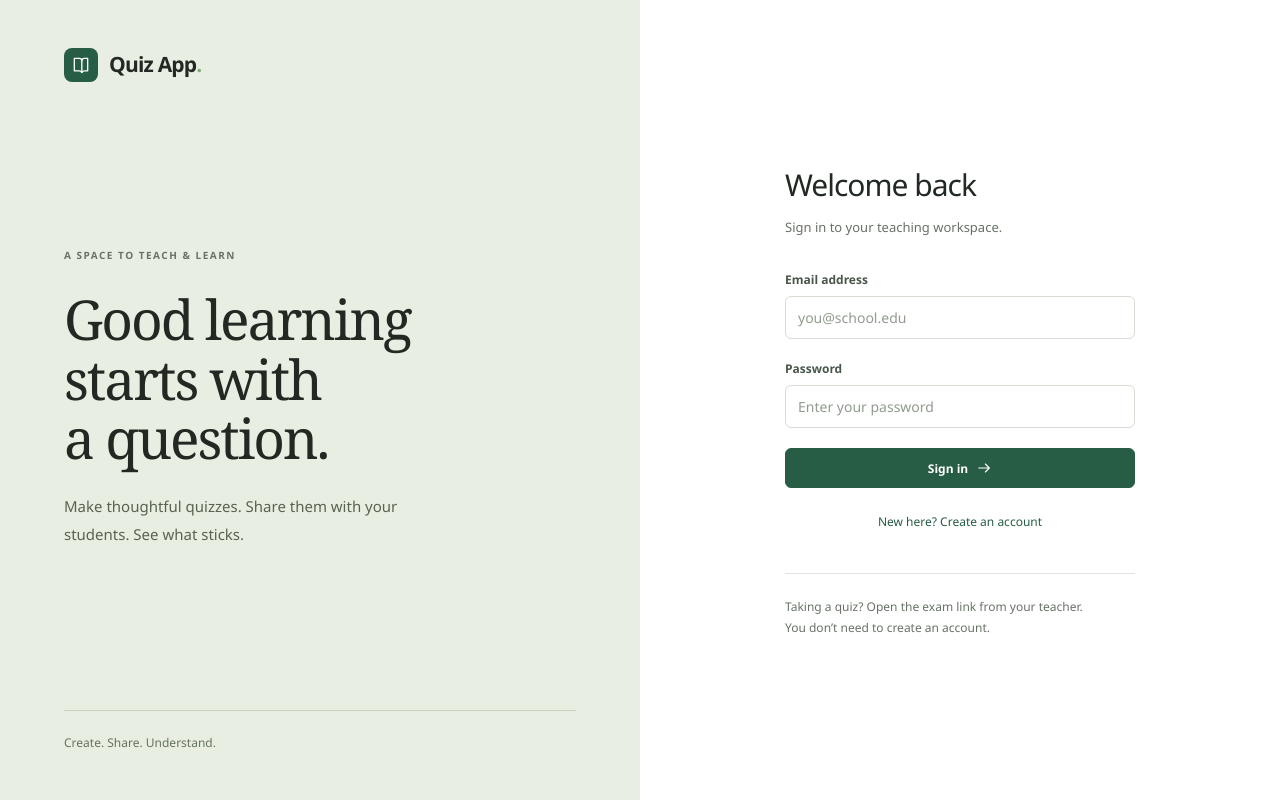
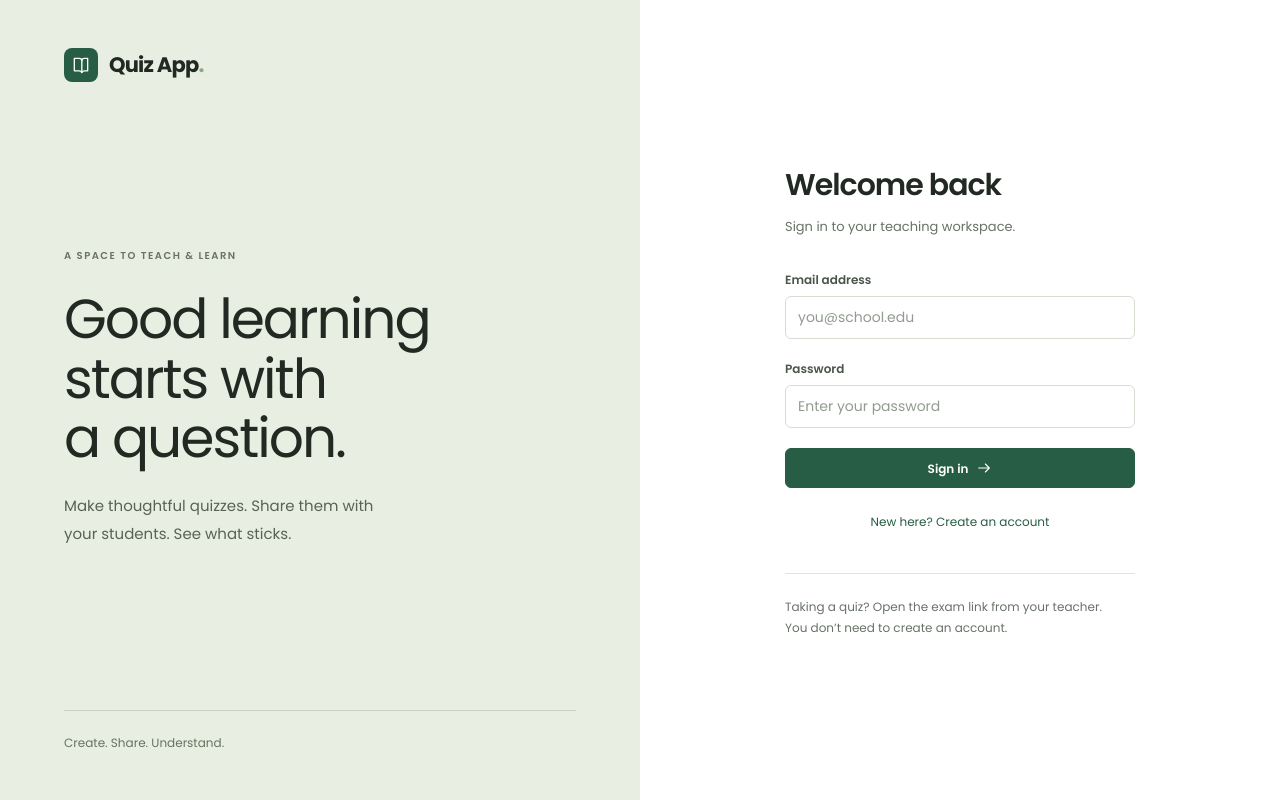
Before and after one commit to Ebatestil/quiz-app, a Next.js app: page /login in a window 1280 px wide. Built offline with nearby package versions, Linux system fonts and the light colour scheme.

Commit message:
Adjusted fonts

```diff
--- a/app/globals.css
+++ b/app/globals.css
@@ -8,6 +8,9 @@
   --accent: #275d44;
 }
 @theme inline {
+  --font-sans: var(--font-poppins), sans-serif;
+  --font-serif: var(--font-poppins), sans-serif;
+  --font-mono: var(--font-poppins), sans-serif;
   --color-background: var(--background);
   --color-foreground: var(--foreground);
   --color-slate-50: #f7f8f5;
@@ -30,12 +33,7 @@
 body {
   background: var(--background);
   color: var(--foreground);
-  font-family:
-    'Segoe UI',
-    -apple-system,
-    BlinkMacSystemFont,
-    Arial,
-    sans-serif;
+  font-family: var(--font-poppins), sans-serif;
   font-size: 14px;
   line-height: 1.6;
 }
@@ -609,7 +607,7 @@
   padding: 64px 0;
 }
 .auth-story h2 {
-  font-family: Georgia, 'Times New Roman', serif;
+  font-family: inherit;
   font-size: clamp(40px, 4.3vw, 66px);
   line-height: 1.08;
   letter-spacing: -2px;
--- a/app/layout.tsx
+++ b/app/layout.tsx
@@ -1,6 +1,14 @@
 import type { Metadata } from 'next'
+import { Poppins } from 'next/font/google'
 import './globals.css'
 import { NotificationProvider } from '@/components/Notifications'
+
+const poppins = Poppins({
+  subsets: ['latin'],
+  weight: ['400', '500', '600', '700', '800'],
+  display: 'swap',
+  variable: '--font-poppins',
+})
 
 export const metadata: Metadata = {
   title: 'Quiz App',
@@ -13,7 +21,7 @@
   children: React.ReactNode
 }>) {
   return (
-    <html lang="en" className="h-full antialiased">
+    <html lang="en" className={`${poppins.variable} h-full antialiased`}>
       <body className="min-h-full flex flex-col">
         <NotificationProvider>{children}</NotificationProvider>
       </body>
```
